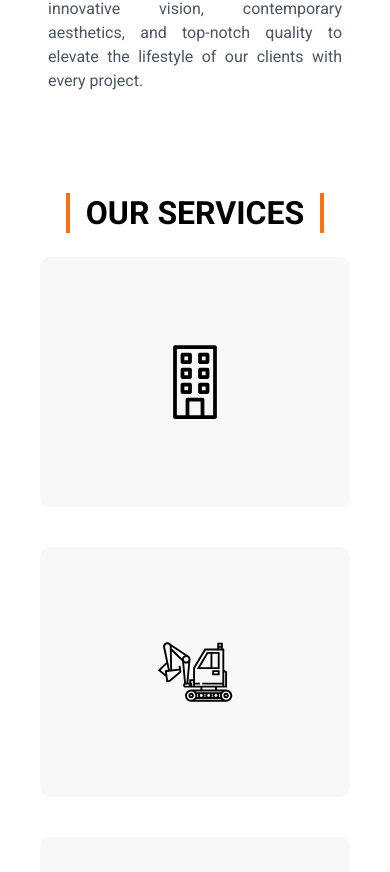
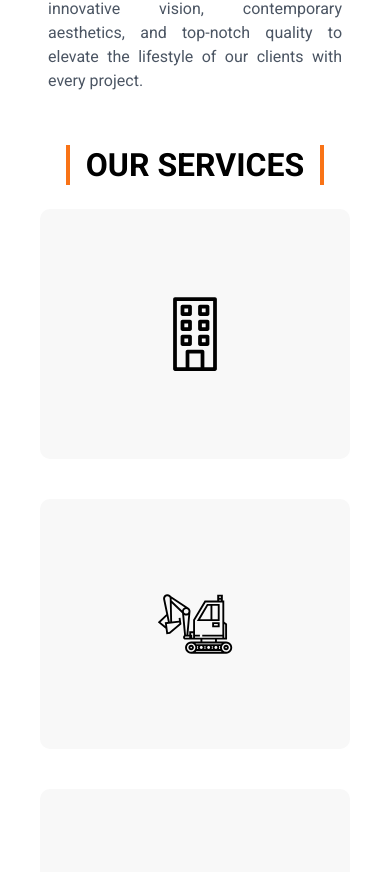
Before and after one commit to Muhammad-Shariq365/moten-villas-11-11-24, a React (Vite) app in the folder moten-villas/: page /about in a window 390 px wide. Shown: the part 1054-1926 px from the top of the page. Built offline with nearby package versions, Linux system fonts and the light colour scheme.

Commit message:
Update services.jsx

```diff
--- a/moten-villas/src/components/services.jsx
+++ b/moten-villas/src/components/services.jsx
@@ -12,7 +12,7 @@ const Services = () => {
   };
 
   return (
-    <div id="services" className="my-24">
+    <div id="services" className="my-12">
       <div className="container mx-auto px-4">
 
         {/* Animated "OUR SERVICES" Heading */}
@@ -23,9 +23,9 @@ const Services = () => {
           variants={headingVariants}
         >
           <div className="flex items-center justify-center">
-            <div className="border-l-4 border-orange-500 h-10 mr-4"></div>
-            <h2 className="text-black uppercase font-bold text-center">OUR SERVICES</h2>
-            <div className="border-r-4 border-orange-500 h-10 ml-4"></div>
+       <div className="border-l-4 border-orange-500 h-10 mr-4"></div>
+          <h2 className="text-[clamp(2rem,5vw,3rem)] font-extrabold text-black uppercase">OUR SERVICES</h2>
+          <div className="border-r-4 border-orange-500 h-10 ml-4"></div>
           </div>
         </motion.h2>
 
```
